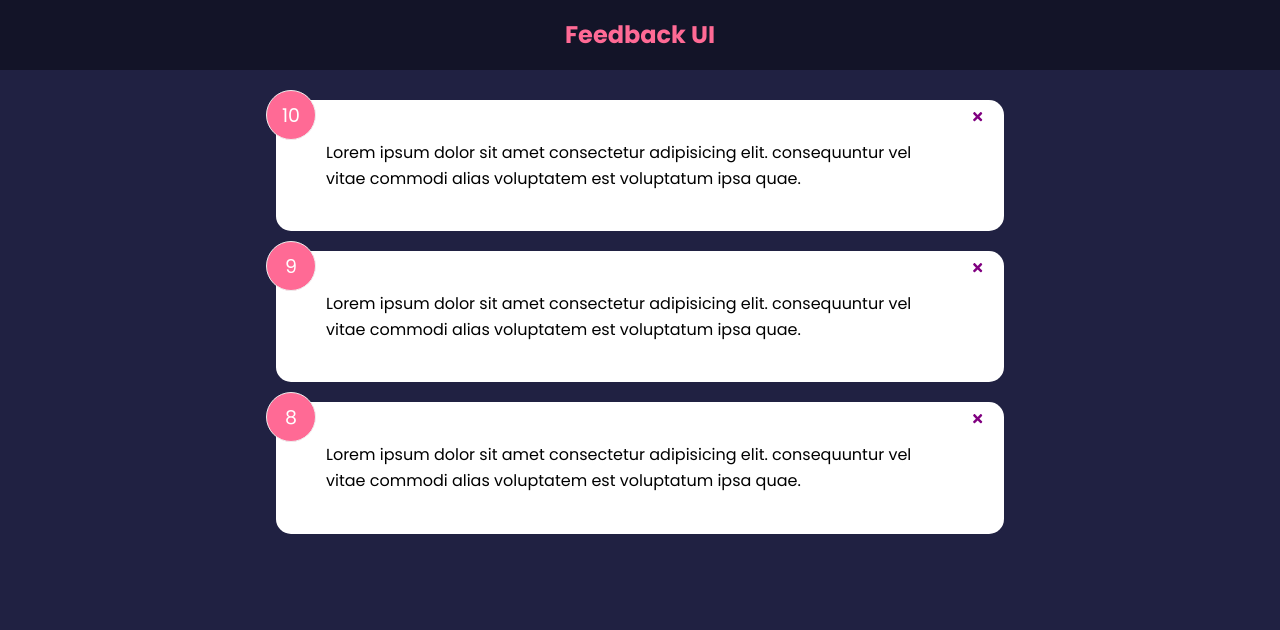
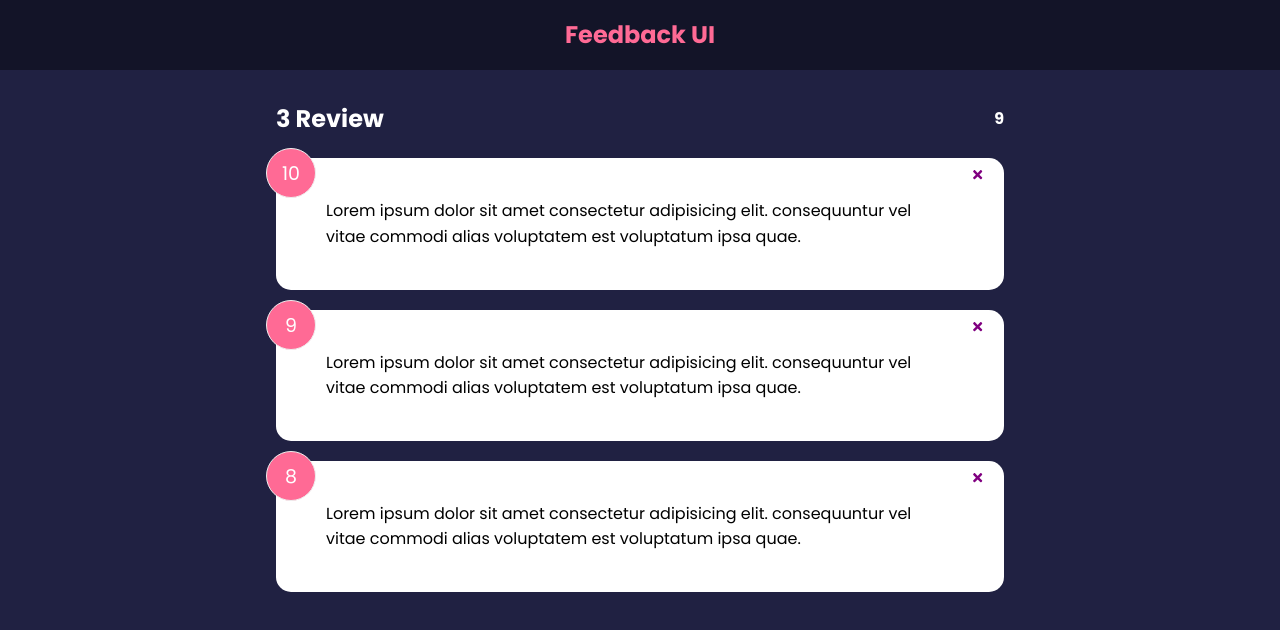
Before and after one commit to KonstantinaStrantzali/Review-app-React, a React (Create React App) app in the folder react-components/: page / in a window 1280 px wide. Shown: the top 630 px of the page. Built offline with nearby package versions, Linux system fonts and the light colour scheme.

Commit message:
created funtionality for average calculation

```diff
--- a/react-components/src/App.js
+++ b/react-components/src/App.js
@@ -3,12 +3,14 @@
 import Header from './components/Header'
 import FeedbackData from './data/FeedbackData'
 import FeedbackList from './components/FeedbackList';
+import FeedbackStats from './components/FeedbackStats';
 
 function App() {
   const [feedback, setFeedback] = useState(FeedbackData);
   const deleteFeedback = (id) => {
     if (window.confirm('Are you sure?')) {
       setFeedback(feedback.filter((item) => item.id !== id))
+      console.log(id)
 
     }
 
@@ -17,6 +19,7 @@
     <>
     <Header/>
     <div className="container">
+      <FeedbackStats feedback = {feedback}></FeedbackStats>
       <FeedbackList feedback={feedback} handleDelete={deleteFeedback}></FeedbackList>
 
     </div>
--- a/react-components/src/components/FeedbackItem.js
+++ b/react-components/src/components/FeedbackItem.js
@@ -9,7 +9,8 @@
   return (
     <Card>
     <div className='num-display'>{item.rating}</div>
-    <button onClick = {() => handleDelete(item.id)} className='close'>
+    <button onClick = {() => handleDelete(item.id)}className='close'>
+
       <FaTimes color = "purple" />
     </button>
     <div className='text-display'>{item.text}</div>
--- /dev/null
+++ b/react-components/src/components/FeedbackStats.js
@@ -0,0 +1,22 @@
+import React from 'react'
+
+
+
+function FeedbackStats({feedback}) {
+
+    let average = feedback.reduce((acc, cur) => {
+        return acc + cur.rating
+    },0) / feedback.length
+
+    average = average.toFixed(1).replace(/[.,]0$/,'')
+
+  return (
+    <div className='feedback-stats'>
+    <h2>{feedback.length} Review</h2>
+    <h4>{isNaN(average) ? 0 : average } </h4>
+
+    </div>
+  )
+}
+
+export default FeedbackStats
--- a/react-components/src/components/Header.js
+++ b/react-components/src/components/Header.js
@@ -1,6 +1,6 @@
 import PropTypes from 'prop-types'
 
-function Header({text, textColor,bgColor}) {
+function Header({text, textColor, bgColor}) {
   const headerStyles = {
     backgroundColor : bgColor,
     color: textColor,
```
Also changed, not shown: react-components/src/components/FeedbackForm.js (added), 1 other file (tests, documents, lock files or other folders).
